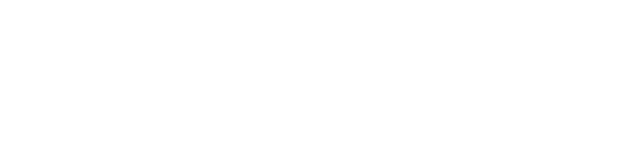
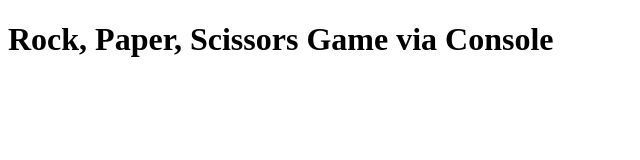
Before and after one commit to TinolangAso/RockPaperScissors, a plain HTML site: page index.html in a window 1280 px wide. Shown: the whole page, without its empty margins (0-640 px from the left). Drawn offline with Linux system fonts and the light colour scheme.

Commit message:
Had to edit the 2nd head element in the index.html file, I mistook it for header. I replaced head with header, title with h1, and moved the script element outside the head elment.

```diff
--- a/index.html
+++ b/index.html
@@ -6,11 +6,10 @@
                 <title>Index</title>
         </head>
         <body>
-                <head>
-                        <meta charset="utf-8">
-                        <title>Rock, Paper, Scissors Game via Console</title>
-                        <script charset="utf-8" src="./master.js"></script>
+                <header>
+                        <h1>Rock, Paper, Scissors Game via Console</h1>
+                </header>
 
-                </head>
+                <script charset="utf-8" src="./master.js"></script>
         </body>
 </html>
```
